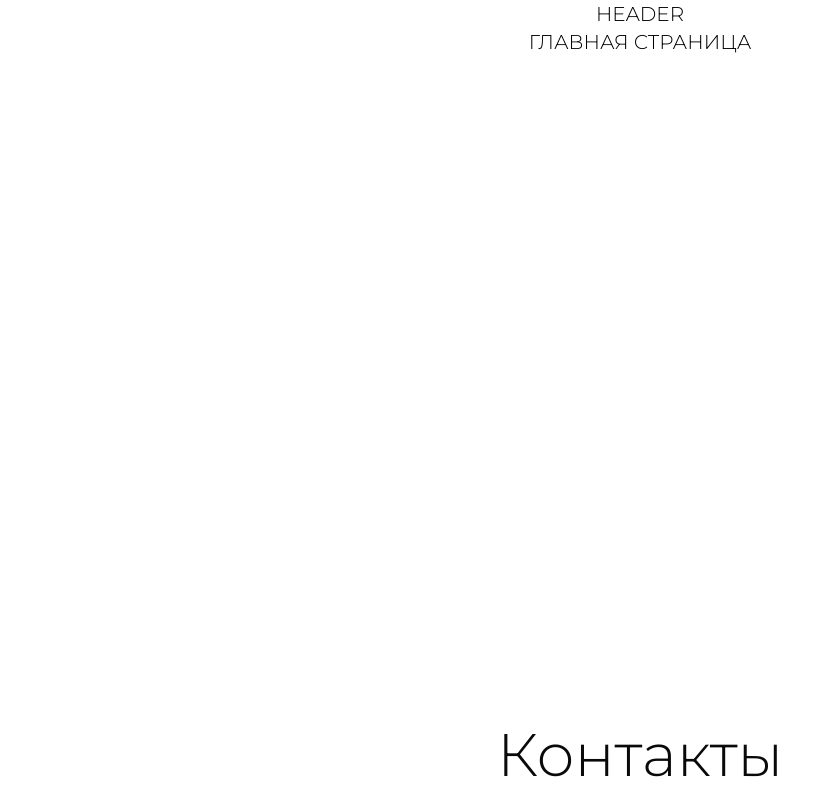
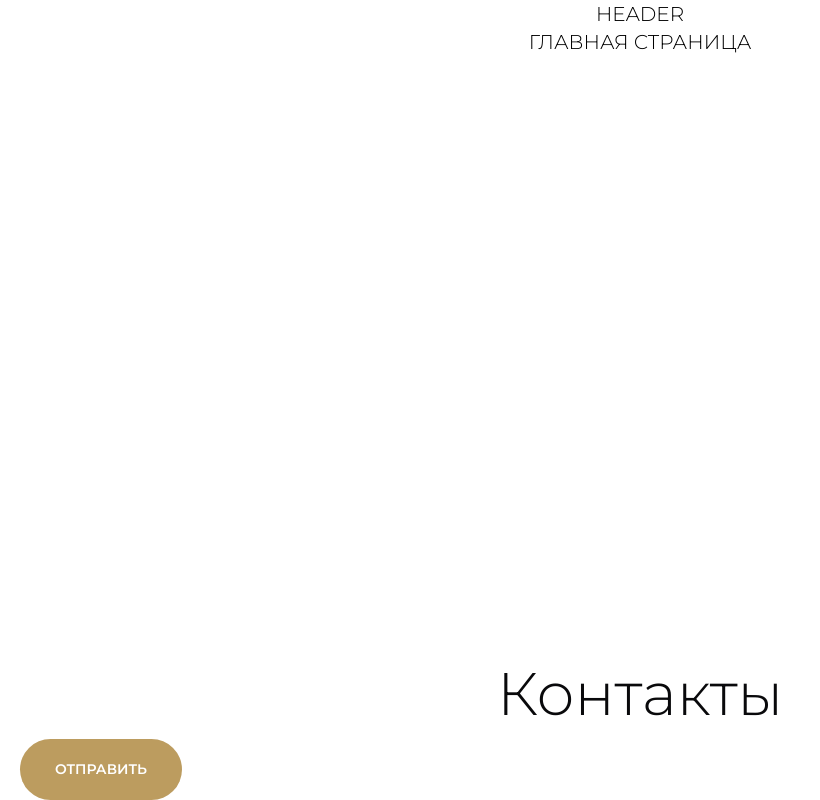
Before and after one commit to maxter-krsk/amikan-sibiria, a Next.js app: page / in a window 1280 px wide. Shown: the whole page, without its empty margins (0-820 px from the left). Built offline with nearby package versions, Linux system fonts and the light colour scheme.

Commit message:
feat: Создал компонент для кнопки & адаптировал

```diff
--- a/src/app/components/Footer.tsx
+++ b/src/app/components/Footer.tsx
@@ -1,11 +1,13 @@
 import Link from "next/link";
 import t from "@/app/styles/modules/typography.module.css"
+import FormButton from "./ui/Button";
 
 export default function Footer() {
   return (
     <footer>
       <div className="container">
         <h1 className={`${t.heading} text-center`}>Контакты</h1>
+        <FormButton/>
       </div>
     </footer>
   );
--- /dev/null
+++ b/src/app/components/ui/Button.tsx
@@ -0,0 +1,12 @@
+import t from "@/app/styles/modules/button.module.css"
+
+export default function FormButton() {
+  return (
+    <button
+      type="submit"
+      className={`${t["btn"]} cursor-pointer`}
+    >
+      Отправить
+    </button>
+  );
+}
--- /dev/null
+++ b/src/app/styles/modules/button.module.css
@@ -0,0 +1,7 @@
+@reference "../../globals.css";
+
+/* Кнопка */
+
+.btn {
+	@apply text-[0.87rem] desk:text-[1.25rem] bg-sand text-white text-left font-semibold rounded-[3.12rem] py-[0.93rem] pl-[1.87rem] md:py-[1.25rem] md:px-[2.18rem] uppercase
+}
```
Also changed, not shown: 1 other file (tests, documents, lock files or other folders).
